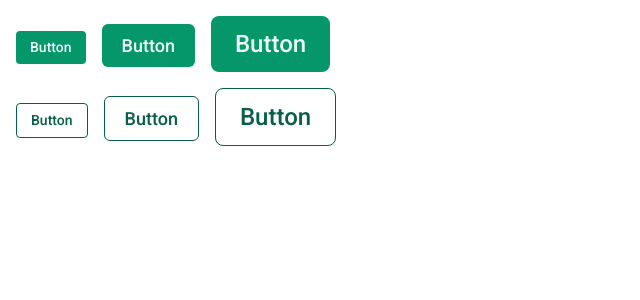
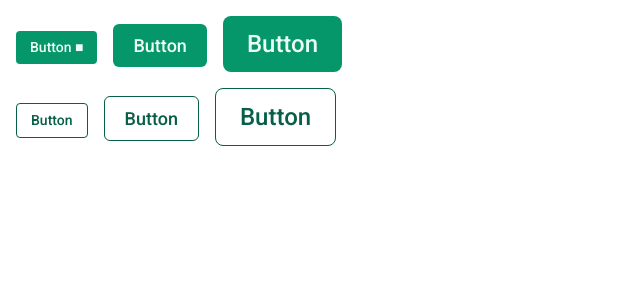
Before and after one commit to K-shigehito/variants-test, a Vue app: page / in a window 1280 px wide. Shown: the top 300 px of the page, without its empty margins (0-640 px from the left). Built offline with nearby package versions, Linux system fonts and the light colour scheme.

Commit message:
iconClassの追加

```diff
--- a/src/components/BaseButton.vue
+++ b/src/components/BaseButton.vue
@@ -13,7 +13,7 @@ interface Emits {
 const props = withDefaults(defineProps<Props>(), {
   type: 'primary',
   size: 'small',
-  icon: true,
+  icon: false,
 });
 const emit = defineEmits<Emits>();
 
@@ -41,12 +41,13 @@ const sizeClass = computed(() => {
     return '';
   }
 });
+const iconClass = computed(() => (props.icon ? ' after:content-["■"]' : ''));
 </script>
 
 <template>
   <button
     class="font-roboto"
-    :class="[typeClass, sizeClass]"
+    :class="[typeClass, sizeClass, iconClass]"
     @click="handleClick"
   >
     <slot />
--- a/src/components/ButtonSample.vue
+++ b/src/components/ButtonSample.vue
@@ -8,7 +8,7 @@ const handleClick = () => {
 <template>
   <div class="m-4 space-y-4">
     <div class="space-x-4">
-      <BaseButton type="primary" size="small" @click="handleClick">
+      <BaseButton type="primary" size="small" icon @click="handleClick">
         Button
       </BaseButton>
       <BaseButton type="primary" size="middle" @click="handleClick">
```
